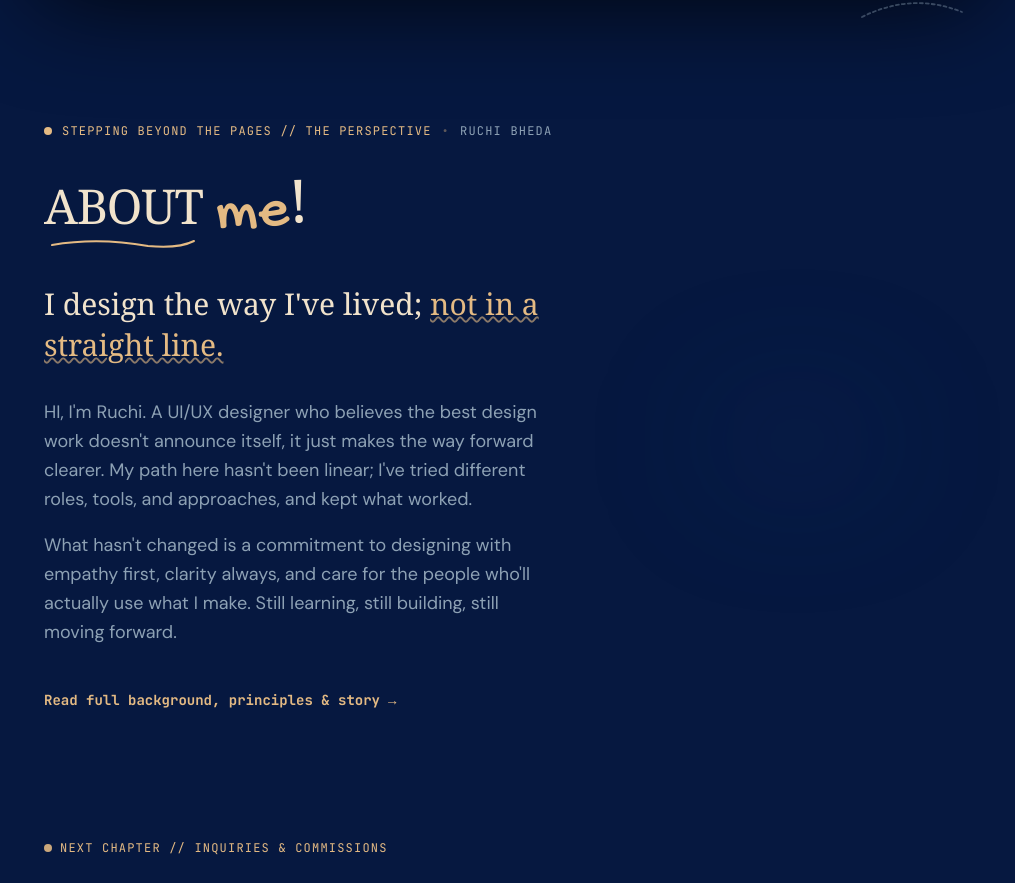
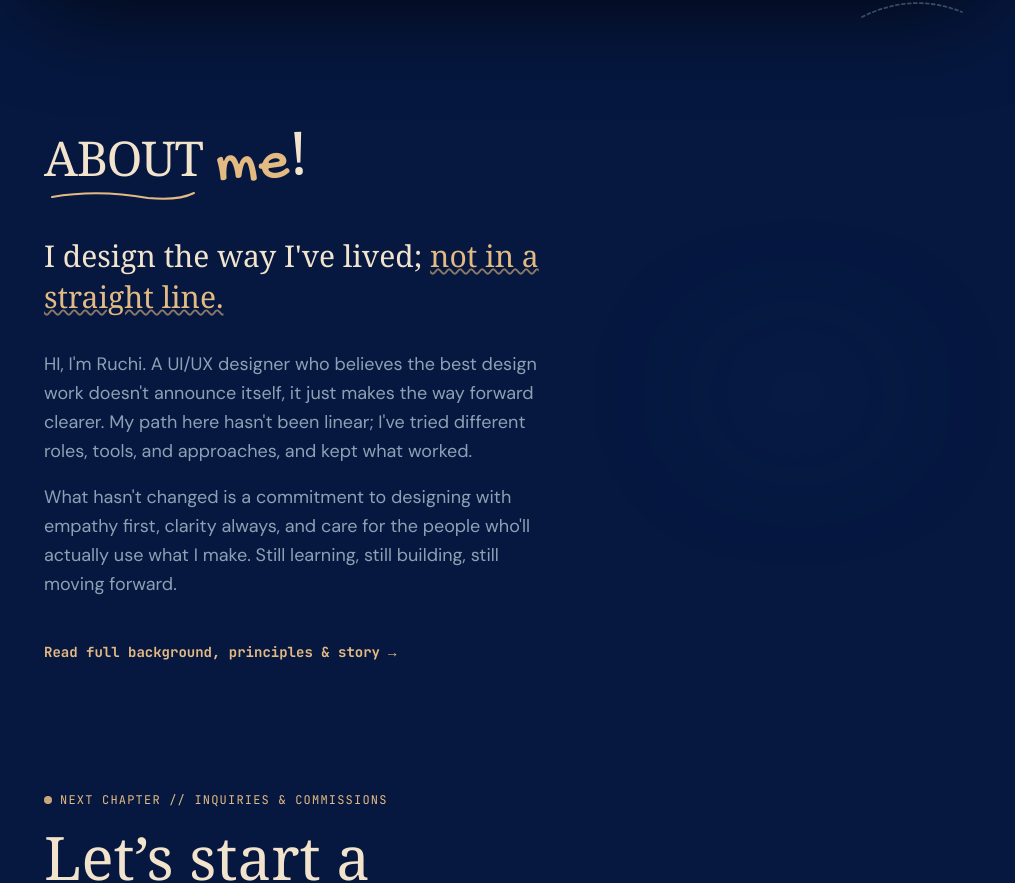
Before and after one commit to ruchibheda000-ship-it/ruchi-portfolio, a React (Vite) app: page / in a window 1280 px wide. Shown: the part 1398-2281 px from the top of the page, without its empty margins (132-1147 px from the left). Built offline with nearby package versions, Linux system fonts and the light colour scheme; a web font is replaced by a local one.

Commit message:
style: remove stepping beyond the pages micro-header

```diff
--- a/src/pages/Home.jsx
+++ b/src/pages/Home.jsx
@@ -423,13 +423,6 @@ export default function Home() {
           </svg>
         </div>
 
-        {/* Top Micro-Metadata Header */}
-        <div className="flex items-center gap-2.5 font-mono text-xs uppercase tracking-widest text-[#E4BA83] mb-8">
-          <span className="w-2 h-2 rounded-full bg-[#E4BA83]"></span>
-          <span>STEPPING BEYOND THE PAGES // THE PERSPECTIVE</span>
-          <span className="opacity-40">•</span>
-          <span className="text-[#8DA1B4]">RUCHI BHEDA</span>
-        </div>
 
         {/* Asymmetrical Layout: Left (Expressive Typography & Narrative) | Right (Layered Tactile Visual) */}
         <div className="grid grid-cols-1 lg:grid-cols-12 gap-12 lg:gap-16 items-center">
```
